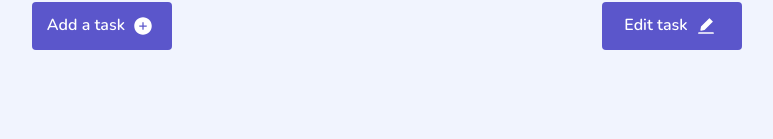
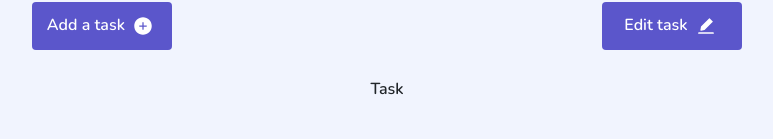
Before and after one commit to Marcos8060/React-Crud, a React (Create React App) app: page / in a window 1280 px wide. Shown: the part 161-300 px from the top of the page, without its empty margins (253-1026 px from the left). Built offline with nearby package versions, Linux system fonts and the light colour scheme.

Commit message:
created the task component

```diff
--- a/src/App.js
+++ b/src/App.js
@@ -1,6 +1,7 @@
 import './App.css';
 import CreateModal from './components/CreateModal';
 import EditModal from './components/EditModal';
+import Task from './components/Task';
 
 function App() {
   return (
@@ -14,6 +15,9 @@ function App() {
           <EditModal  />
         </div>
       </div>
+      <div className="d-flex justify-content-center align-items-center">
+           <Task />
+      </div>
     </div>
   );
 }
--- /dev/null
+++ b/src/components/Task.js
@@ -0,0 +1,9 @@
+import React from 'react'
+
+const Task = () => {
+  return (
+    <div>Task</div>
+  )
+}
+
+export default Task
```
